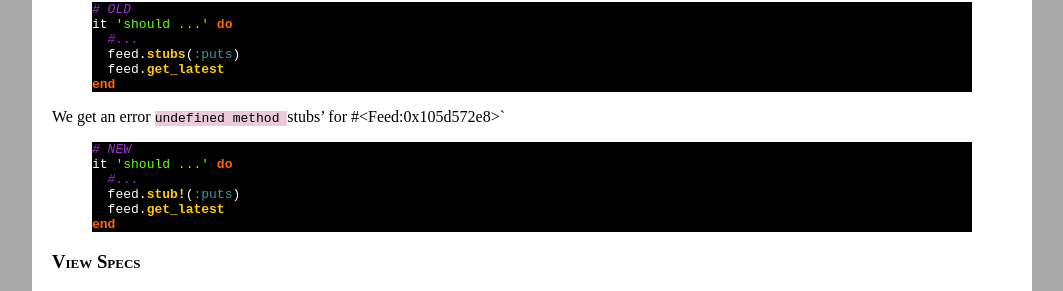
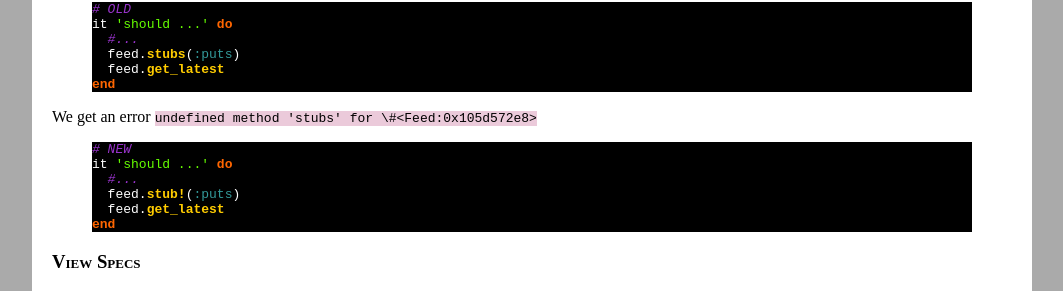
Before and after one commit to alexrothenberg/alexrothenberg.github.com, a Jekyll site: the page built from _posts/2011-10-03-upgrading-an-old-rails-2-app-to-3.1-on-heroku.md, in a window 1280 px wide and 900 px high, scrolled down 2683 px. Shown: the part 210-501 px from the top of the window, without its empty margins (108-1171 px from the left). Built offline with Jekyll 4.4.1, drawn with Linux system fonts in a browser that asks for light colours; comment, search, counter and statistics services are not loaded.

Commit message:
fixed markdown typos

```diff
--- a/_posts/2011-10-03-upgrading-an-old-rails-2-app-to-3.1-on-heroku.md
+++ b/_posts/2011-10-03-upgrading-an-old-rails-2-app-to-3.1-on-heroku.md
@@ -191,7 +191,7 @@ it 'should ...' do
 end
 {% endhighlight %}
 
-We get an error `undefined method `stubs' for #<Feed:0x105d572e8>`
+We get an error `undefined method 'stubs' for \#<Feed:0x105d572e8>`
 
 {% highlight ruby %}
 # NEW
```
